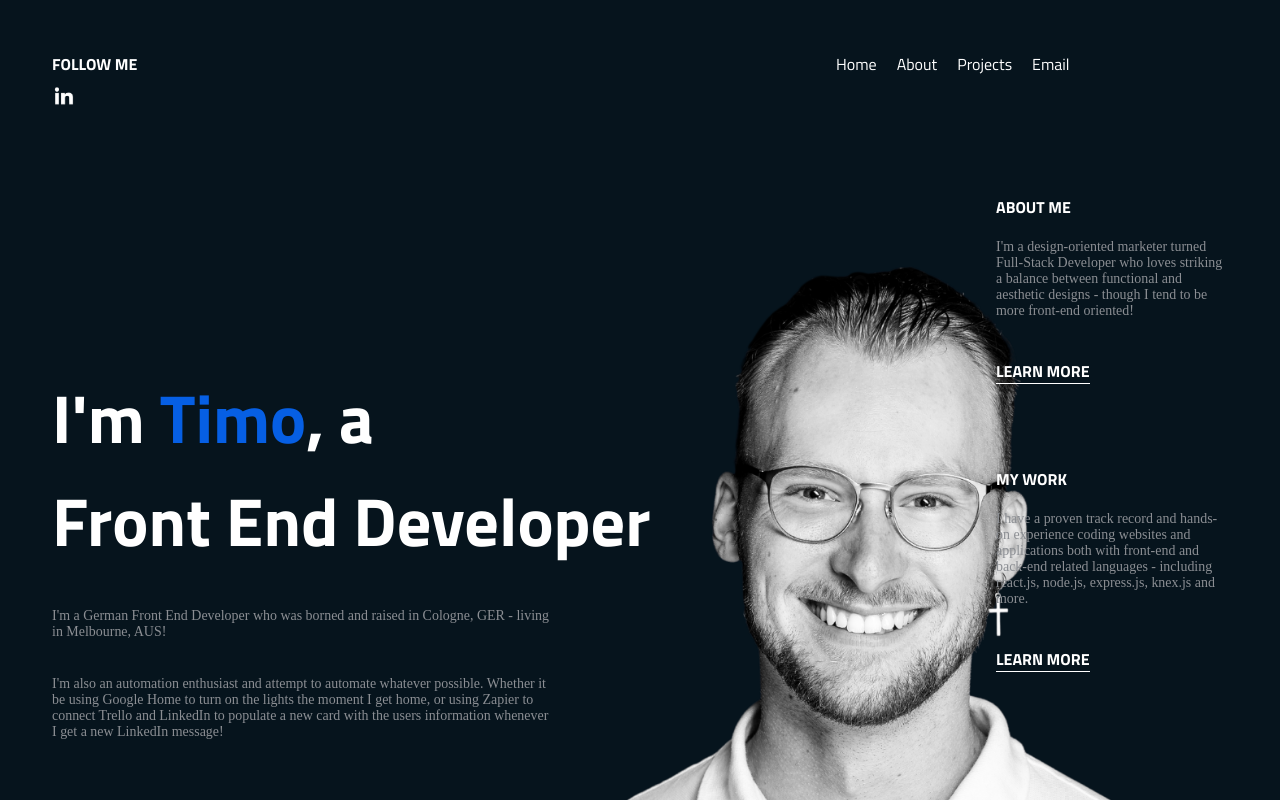
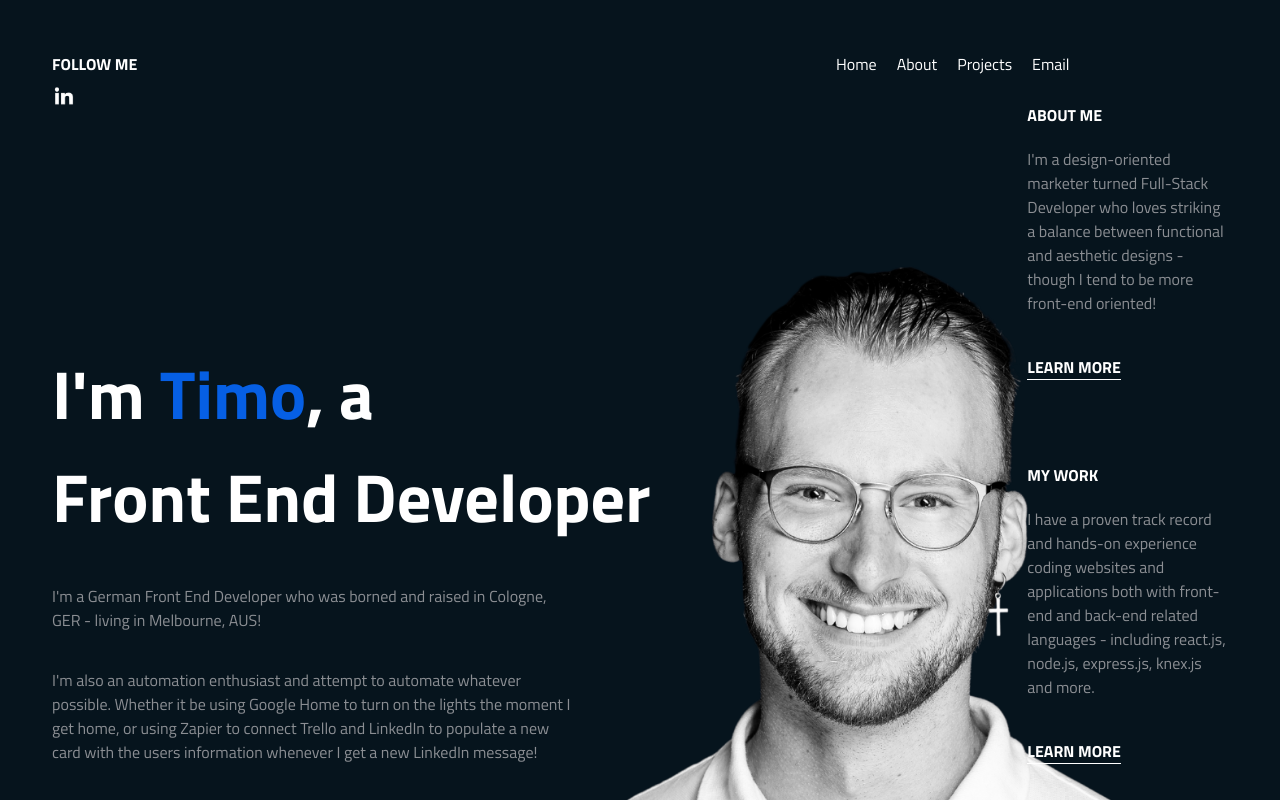
Before and after one commit to timohuennebeck/portfolio-website, a React (Create React App) app: page / in a window 1280 px wide. Shown: the top 800 px of the page. Built offline with nearby package versions, Linux system fonts and the light colour scheme.

Commit message:
change p tag font

```diff
--- a/src/styles/partials/_fonts.scss
+++ b/src/styles/partials/_fonts.scss
@@ -33,6 +33,4 @@ h2 {
 
 p {
     color: $sec-color-2;
-    font-family: Poppins;
-    font-size: .8725rem;
 }
```
